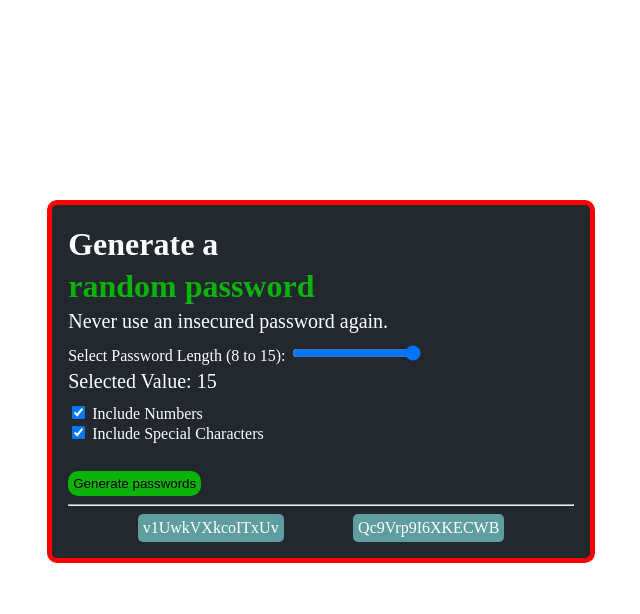
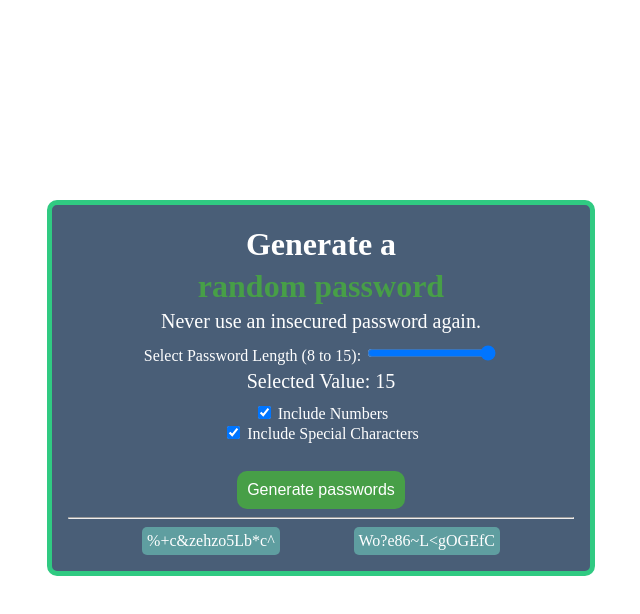
Before and after one commit to soyabkhanmalek/PasswordGenerator, a website: page index.html in a window 1280 px wide. Both pictures are taken after a click on the button "Generate passwords". Shown: the whole page, without its empty margins (319-959 px from the left). Drawn offline with Linux system fonts and the light colour scheme.

Commit message:
Fixed the if else logic and fixed the charset[] initialisation

```diff
--- a/index.js
+++ b/index.js
@@ -25,25 +25,22 @@ const symbols = ["!", "@", "#", "$", "%", "^", "&", "*", "(", ")", "-", "_", "="
     "0", "1", "2", "3", "4", "5", "6", "7", "8", "9",
     "!", "@", "#", "$", "%", "^", "&", "*", "(", ")", "-", "_", "=", "+", "[", "]", "{", "}", ";", ":", "<", ">", "/", "?", "~"
 ];*/
-let charset = []
+//let charset = []
 //randompass = Math.floor(Math.random() * charset.length);
 
 function generatepassword(){
     let password = ""
+    let charset = characters
 
-    if (includeNumbers.checked){
-        charset = [...characters,...numbers]
+    if (includeSymbols.checked && includeNumbers.checked){
+        charset = [...charset,...numbers,...symbols]
+    }else if (includeNumbers.checked){
+        charset = [...charset,...numbers]
     } else if (includeSymbols.checked){
-        charset = [...characters,...symbols]
-    } else if (includeSymbols.checked && includeNumbers.checked){
-        charset = [...characters,...numbers,...symbols]
-    } else {
-        charset = [...characters]
+        charset = [...charset,...symbols]
     }
 
-
     for (let i = 0; i < passlength; i++) {
-
         randompass = charset[Math.floor(Math.random() * charset.length)]
          password += randompass
     }
@@ -64,7 +61,7 @@ function copyToClipboard(event) {
 
     if (textToCopy && textToCopy !== "Password") {
         navigator.clipboard.writeText(textToCopy).then(() => {
-            //alert("Password copied to clipboard!");
+            console.log("Password copied to clipboard!");
         });
     }
 }
--- a/style.css
+++ b/style.css
@@ -1,5 +1,5 @@
 body {
-
+  text-align: center;
 }
 
 .container {
@@ -9,9 +9,9 @@ body {
     margin-top: 200px;
     margin-bottom: auto;
     padding: 1em;
-    border: 5px solid #ff0000;
+    border: 5px solid #30ca82;
     border-radius: 10px;
-    background-color: rgb(34, 40, 46);
+    background-color: rgb(73, 94, 119);
     color: white;
 }
 h1{
@@ -24,14 +24,16 @@ p {
     font-size: 20px;
 }
 .green{
-    color: #0ab20a;
+    color: #479f47;
 }
 #button{
     margin-top: 10px;
-    padding: 5px;
-    background-color: #0ab20a;
+    font-size: medium;
+    padding: 10px;
+    background-color: #479f47;
     border: none;
     border-radius: 10px;
+    color: white;
 }
 .passwords{
     display: flex;
```
